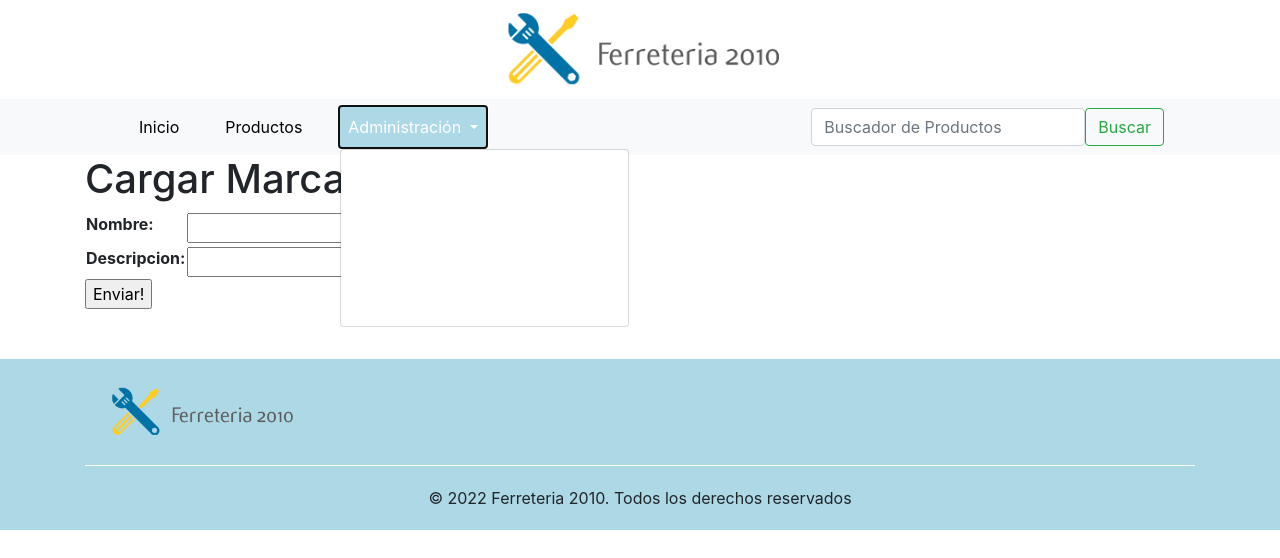
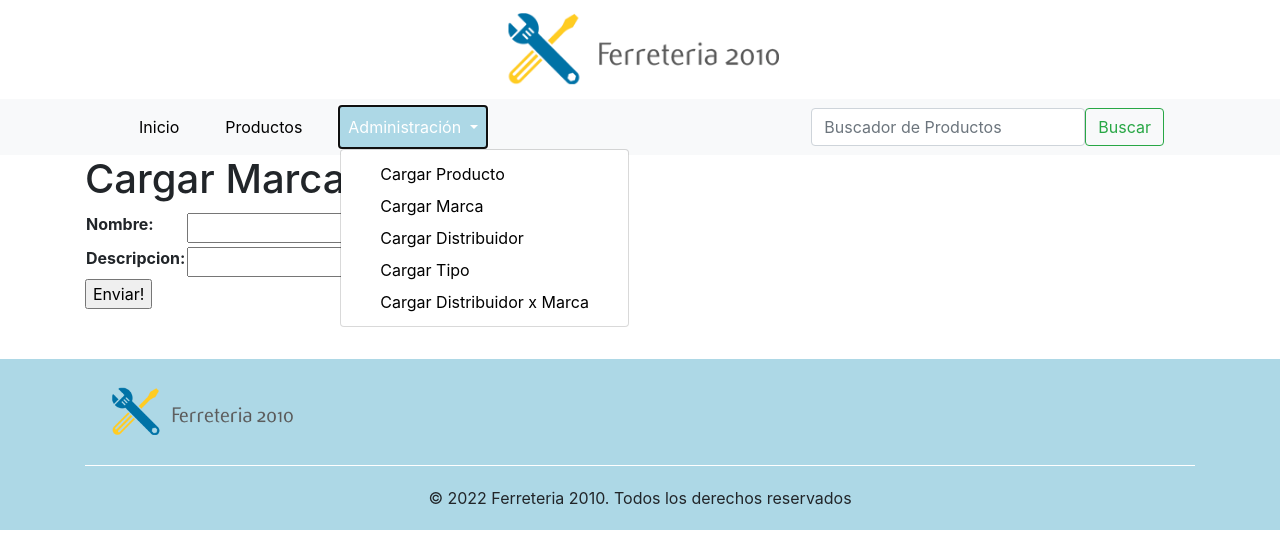
Before and after one commit to MaxiPalau/Proyecto_Final, a Django app: page /productos/create-marca/ in a window 1280 px wide, after a click on "Administración". Shown: the top 558 px of the page. Run offline with Django 4.2, Linux system fonts and the light colour scheme.

Commit message:
Templates imagen y css

```diff
--- a/Proyecto_Final/productos/static/assets/css/custom.css
+++ b/Proyecto_Final/productos/static/assets/css/custom.css
@@ -69,6 +69,10 @@
         color: #fff;
       }
 
+      .dropdown-item {
+        color: #000 !important;
+      }
+
       .footer {
         background-color:lightblue;
         overflow: hidden;
```
Also changed, not shown: Proyecto_Final/productos/static/assets/images/Banner2.jpg.
